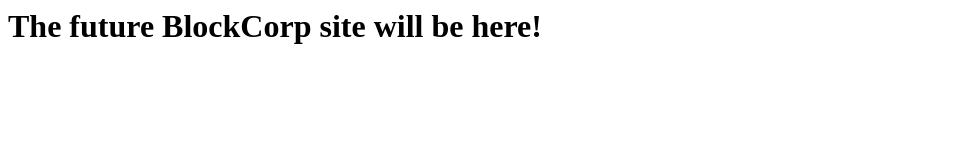
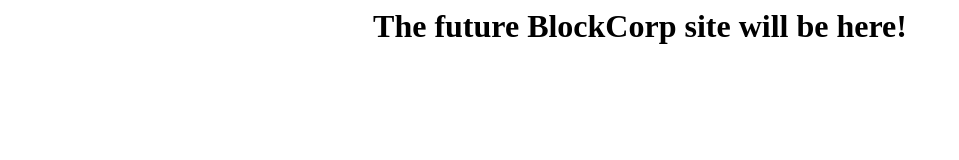
Before and after one commit to BlahGT/gtwebsite, a plain HTML site: page index.html in a window 1280 px wide. Shown: the whole page, without its empty margins (0-959 px from the left). Drawn offline with Linux system fonts and the light colour scheme.

Commit message:
Update index.html

```diff
--- a/index.html
+++ b/index.html
@@ -1 +1,4 @@
-<h1> The future BlockCorp site will be here!</h1>
+<html>
+
+  <center><h1> The future BlockCorp site will be here!</h1></center>
+</html>
```
